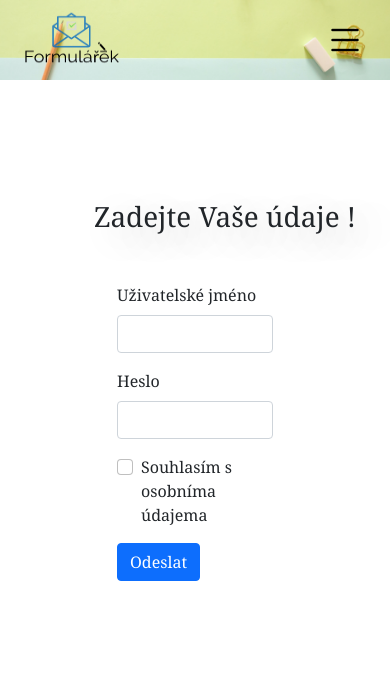
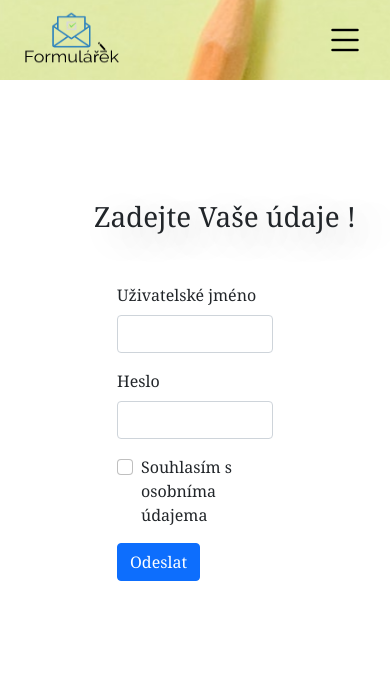
Before and after one commit to MilanMizera/First_project, a PHP site: page / in a window 390 px wide. Shown: the top 682 px of the page. Run offline with PHP 8.4, Linux system fonts and the light colour scheme.

Commit message:
Update style.css

```diff
--- a/style.css
+++ b/style.css
@@ -197,3 +197,11 @@ color: black;
         box-shadow: none !important;
 }
 }
+
+@media only screen and (max-width: 991px){
+
+    .container-fluid {
+background-size: auto;
+background-position: 10% 40%;
+}
+}
```
